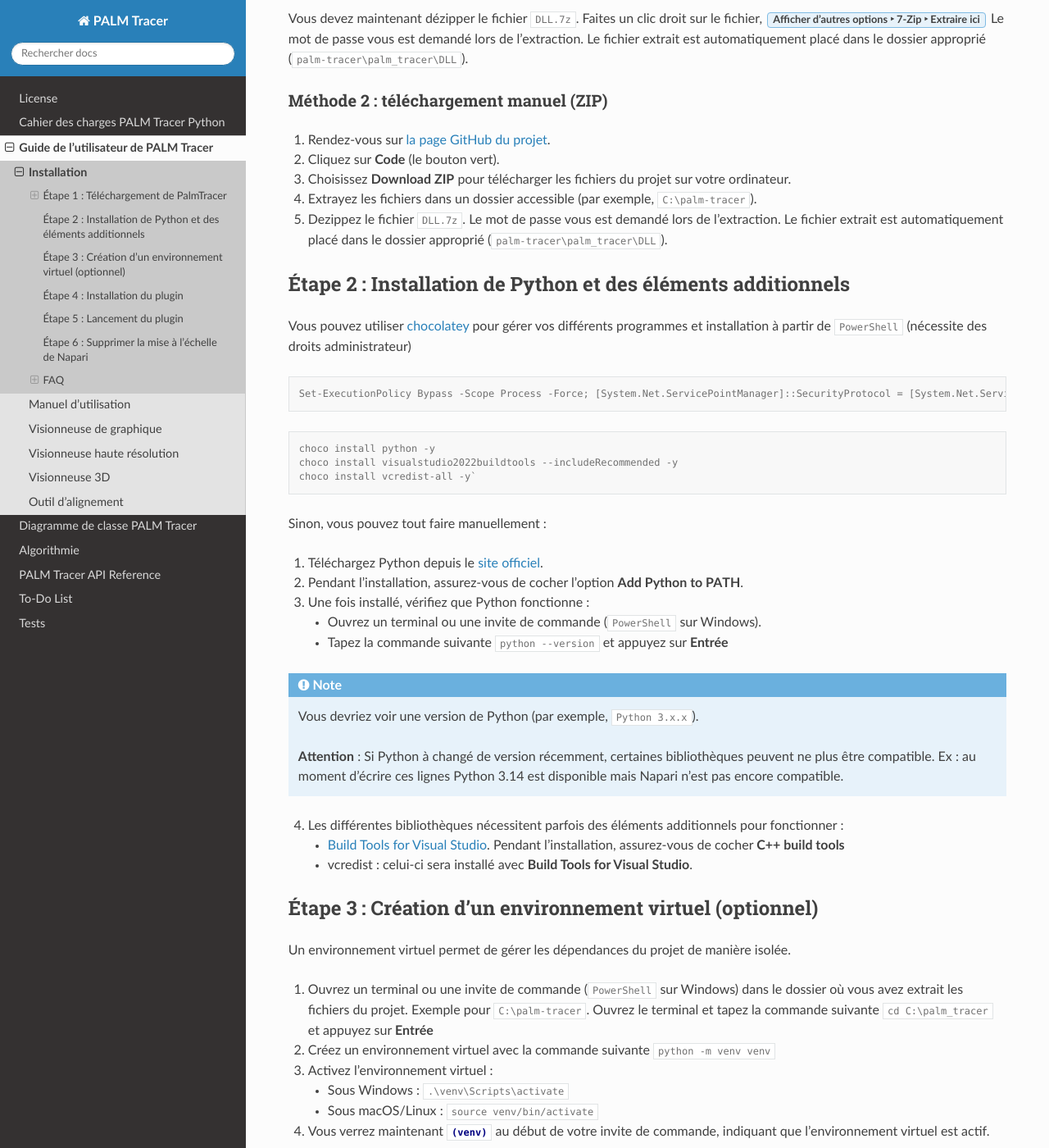
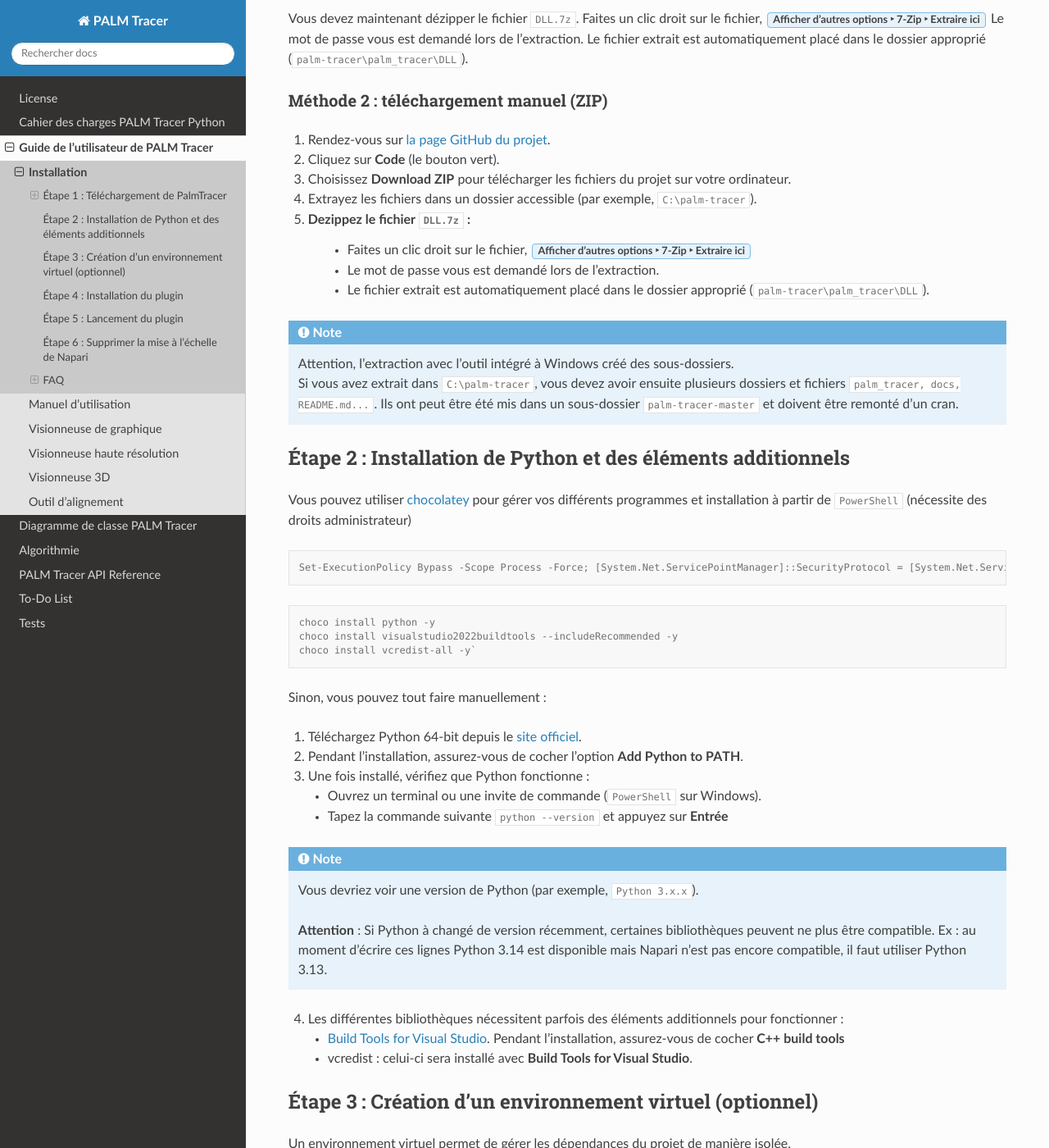
Before and after one commit to tmonseigne/palm-tracer, a Sphinx documentation site: the page built from docs/user/install.rst, in a window 1280 px wide and 1400 px high, scrolled down 953 px. Shown: the whole window at 82% size. Built offline with Sphinx 7.4.7 and the Read the Docs theme 3.1.0, drawn with Linux system fonts in a browser that asks for light colours; some of the changed text lies outside the part shown.

Commit message:
:memo: Update Install  Doc

```diff
--- a/docs/user/install.rst
+++ b/docs/user/install.rst
@@ -49,7 +49,16 @@ Méthode 2 : téléchargement manuel (ZIP)
 2. Cliquez sur **Code** (le bouton vert).
 3. Choisissez **Download ZIP** pour télécharger les fichiers du projet sur votre ordinateur.
 4. Extrayez les fichiers dans un dossier accessible (par exemple, :console:`C:\\palm-tracer`).
-5. Dezippez le fichier :console:`DLL.7z`. Le mot de passe vous est demandé lors de l'extraction. Le fichier extrait est automatiquement placé dans le dossier approprié (:console:`palm-tracer\\palm_tracer\\DLL`).
+5. Dezippez le fichier :console:`DLL.7z` :
+    - Faites un clic droit sur le fichier, :menuselection:`Afficher d'autres options --> 7-Zip --> Extraire ici`
+    - Le mot de passe vous est demandé lors de l'extraction.
+    - Le fichier extrait est automatiquement placé dans le dossier approprié (:console:`palm-tracer\\palm_tracer\\DLL`).
+
+.. note::
+   | Attention, l'extraction avec l'outil intégré à Windows créé des sous-dossiers.
+   | Si vous avez extrait dans :console:`C:\\palm-tracer`, vous devez avoir ensuite plusieurs dossiers et fichiers :console:`palm_tracer, docs, README.md...`.
+	Ils ont peut être été mis dans un sous-dossier :console:`palm-tracer-master` et doivent être remonté d'un cran.
+
 
 Étape 2 : Installation de Python et des éléments additionnels
 ------------------------------------------------------------------------
@@ -68,7 +77,7 @@ Vous pouvez utiliser `chocolatey <https://chocolatey.org/install>`_ pour gérer
 
 Sinon, vous pouvez tout faire manuellement :
 
-1. Téléchargez Python depuis le `site officiel <https://www.python.org/downloads/>`_.
+1. Téléchargez Python 64-bit depuis le `site officiel <https://www.python.org/downloads/>`_.
 2. Pendant l'installation, assurez-vous de cocher l'option **Add Python to PATH**.
 3. Une fois installé, vérifiez que Python fonctionne :
 
@@ -79,7 +88,7 @@ Sinon, vous pouvez tout faire manuellement :
    Vous devriez voir une version de Python (par exemple, :console:`Python 3.x.x`).
 
    **Attention** : Si Python à changé de version récemment, certaines bibliothèques peuvent ne plus être compatible.
-   Ex : au moment d'écrire ces lignes Python 3.14 est disponible mais Napari n'est pas encore compatible.
+   Ex : au moment d'écrire ces lignes Python 3.14 est disponible mais Napari n'est pas encore compatible, il faut utiliser Python 3.13.
 
 4. Les différentes bibliothèques nécessitent parfois des éléments additionnels pour fonctionner :
 
@@ -114,7 +123,7 @@ Un environnement virtuel permet de gérer les dépendances du projet de manière
 .. code-block:: console
 
    $env:SETUPTOOLS_SCM_PRETEND_VERSION_FOR_PALM_TRACER = "1.0.0"
-   python -m pip install .[testing,documentation]
+   python -m pip install -e .[testing,documentation]
 
 .. note::
    | La première ligne est nécessaire, si vous avez **téléchargé** le zip du code source à partir de Git.
```
